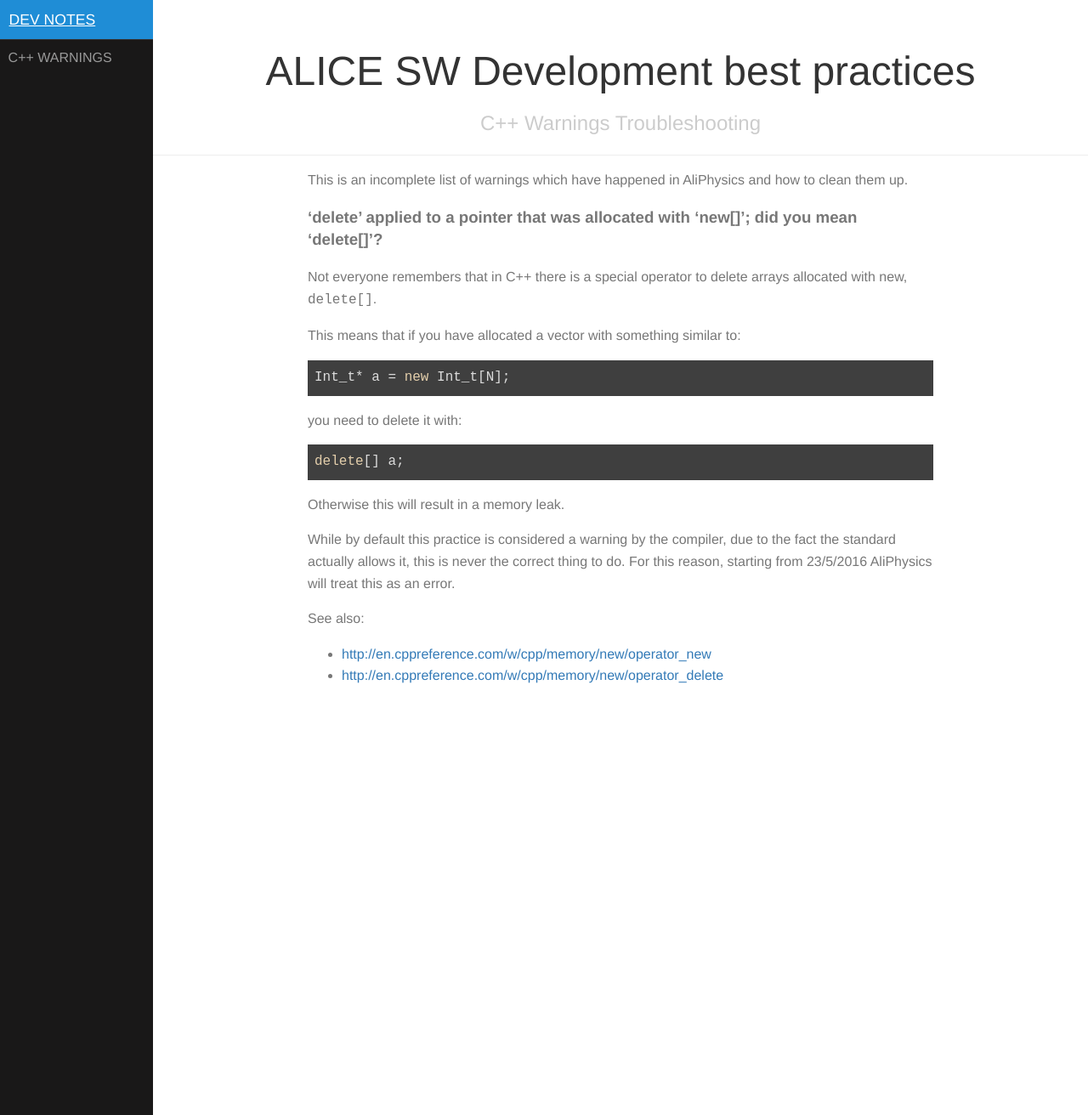
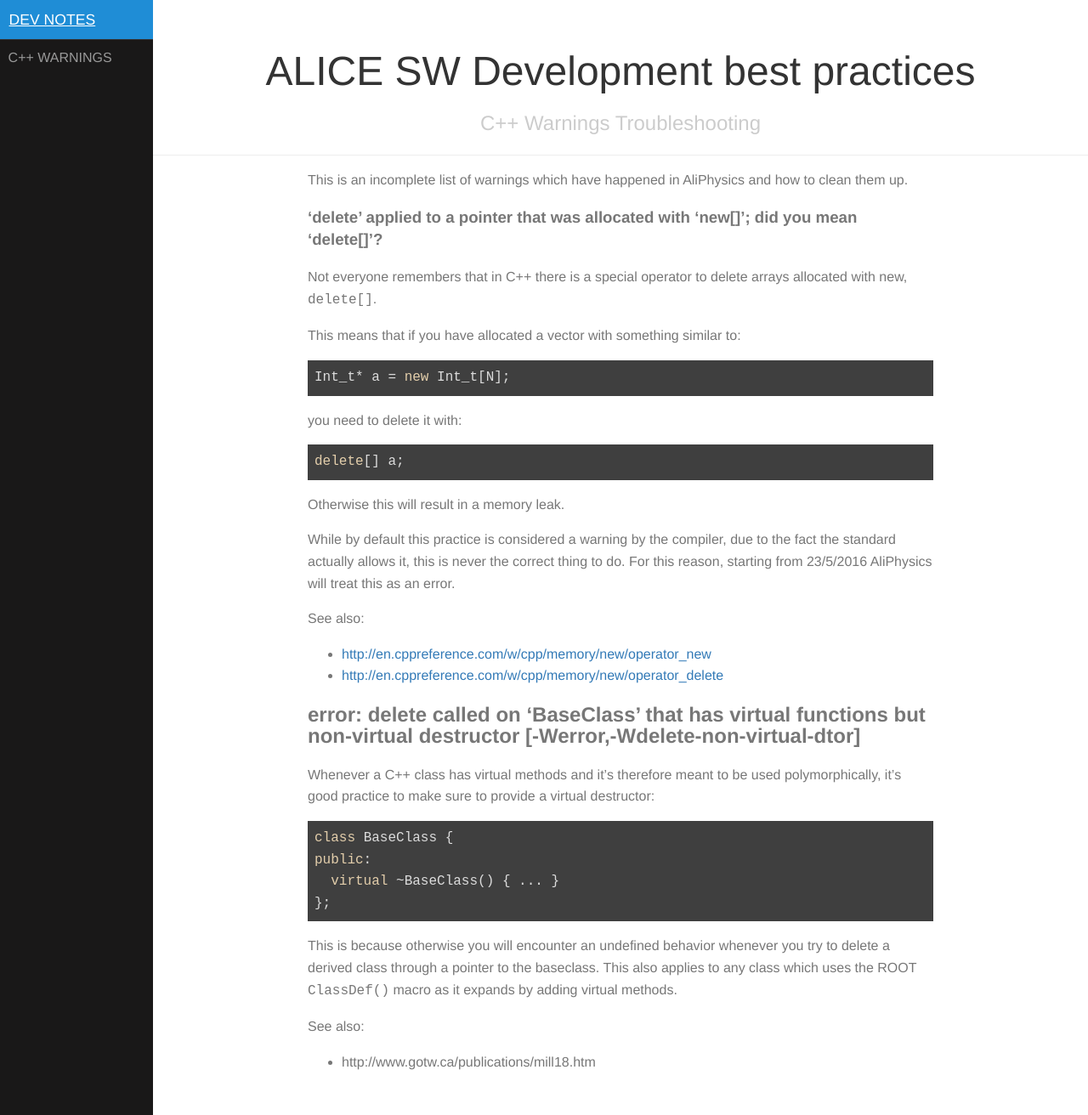
Before and after one commit to alisw/alice-progrogramming-faq, a Jekyll site: the page built from c++warnings.markdown, in a window 1280 px wide and 1312 px high. Shown: the whole window at 85% size. Built offline with Jekyll 4.4.1, drawn with Linux system fonts in a browser that asks for light colours.

Commit message:
Document -Wdelete-non-virtual-dtor

````diff
--- a/c++warnings.markdown
+++ b/c++warnings.markdown
@@ -31,3 +31,25 @@ See also:
 
 - <http://en.cppreference.com/w/cpp/memory/new/operator_new>
 - <http://en.cppreference.com/w/cpp/memory/new/operator_delete>
+
+## error: delete called on 'BaseClass' that has virtual functions but non-virtual destructor [-Werror,-Wdelete-non-virtual-dtor]
+
+Whenever a C++ class has virtual methods and it's therefore meant to
+be used polymorphically, it's good practice to make sure to provide a
+virtual destructor:
+
+```c++
+class BaseClass {
+public:
+  virtual ~BaseClass() { ... }
+};
+```
+
+This is because otherwise you will encounter an undefined behavior
+whenever you try to delete a derived class through a pointer to the
+baseclass. This also applies to any class which uses the ROOT
+`ClassDef()` macro as it expands by adding virtual methods.
+
+See also:
+
+- http://www.gotw.ca/publications/mill18.htm
````
